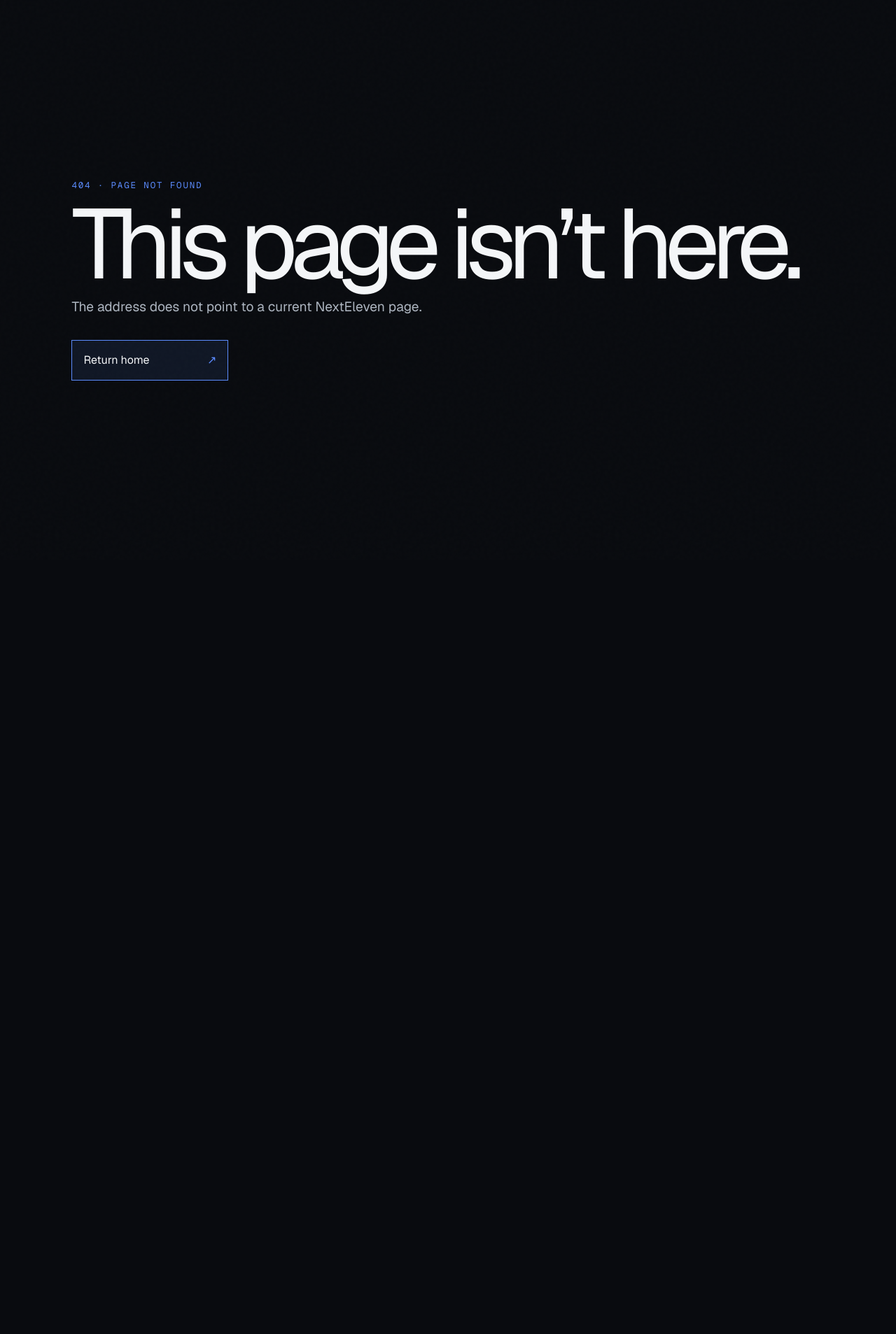
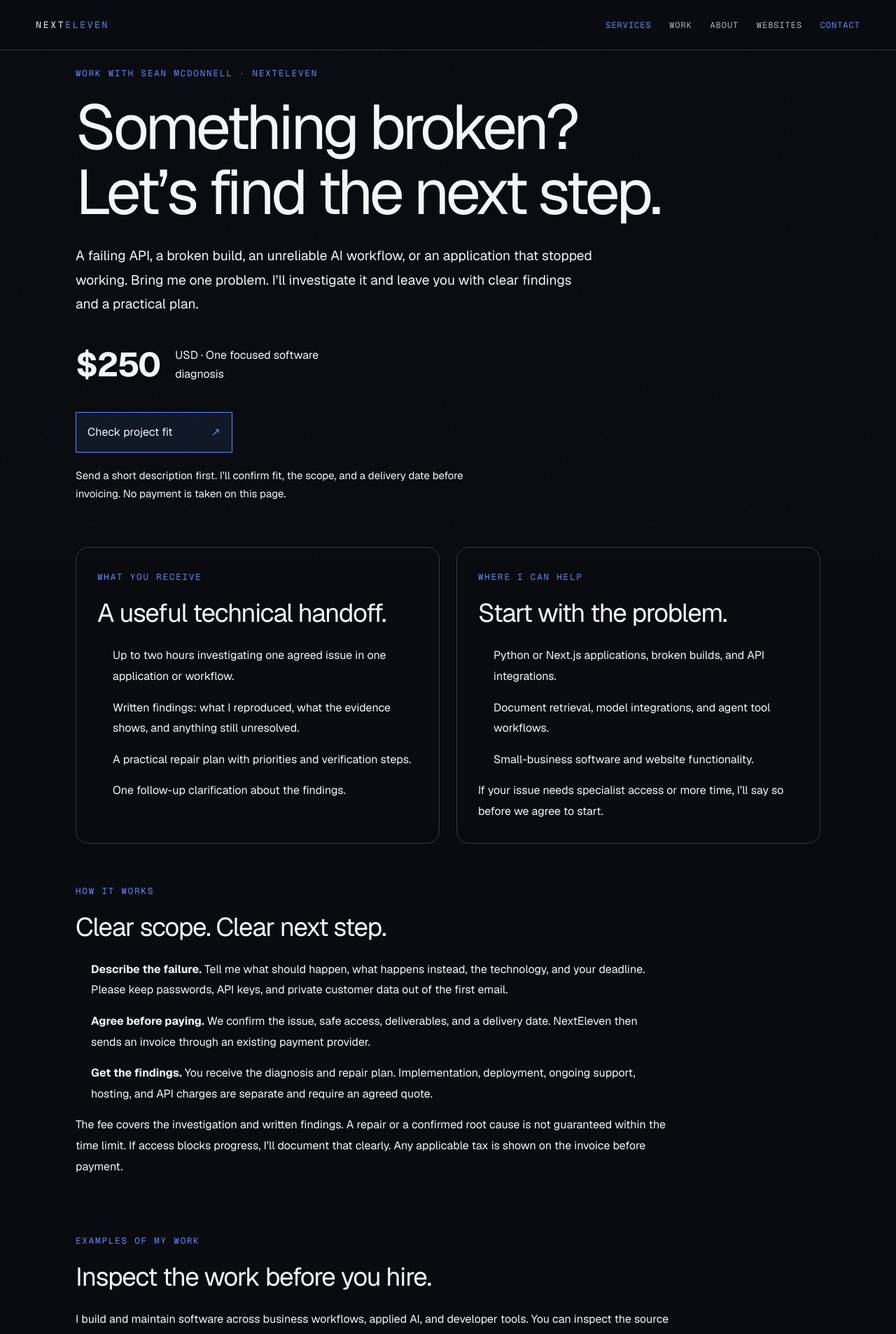
Before and after one commit to seanebones-lang/nexteleven-web, a Next.js app: page /diagnosis in a window 1280 px wide. Before the commit this address had no page. Shown: the top 1907 px of the page at 70% size. Before the commit the page ends 800 px from the top, so only its background shows below. Built offline with nearby package versions, Linux system fonts and the light colour scheme.

Commit message:
Add a scoped software diagnosis service offer

```diff
--- a/src/app/build/page.tsx
+++ b/src/app/build/page.tsx
@@ -28,6 +28,7 @@
         <h1>Build it.<br />Improve it.</h1>
         <p>I build custom software and help existing systems work better. You can bring me a business problem, an unfinished application, or a technical brief. We’ll agree on a useful first step and how to verify it.</p>
         <a className="primary-action" href="#start">Discuss your project <span>↗</span></a>
+        <p>Have one broken workflow to investigate? <Link href="/diagnosis">Start with a $250 software diagnosis ↗</Link></p>
       </section>
       <section className="audience-section" aria-labelledby="audience-title">
         <p className="section-label">Two ways to start</p>
--- /dev/null
+++ b/src/app/diagnosis/page.module.css
@@ -0,0 +1,19 @@
+.main { max-width: 1120px; margin: 0 auto; padding: 56px 28px 80px; }
+.hero { max-width: 850px; padding: 40px 0 64px; }
+.hero h1 { font-size: clamp(2.7rem, 7vw, 5.7rem); line-height: 1.04; letter-spacing: -.055em; margin: 22px 0 28px; }
+.lead { max-width: 740px; font-size: 1.2rem; line-height: 1.8; }
+.price { display: flex; align-items: center; gap: 22px; margin: 32px 0; flex-wrap: wrap; }
+.price strong { font-size: 3rem; letter-spacing: -.04em; }
+.price span { max-width: 230px; line-height: 1.7; }
+.note { max-width: 600px; font-size: .94rem; line-height: 1.7; margin-top: 20px; }
+.grid { display: grid; grid-template-columns: 1fr 1fr; gap: 24px; }
+.grid article { border: 1px solid #7d7d7d66; border-radius: 18px; padding: 30px; }
+.main h2 { font-size: clamp(1.6rem, 3vw, 2.3rem); letter-spacing: -.035em; line-height: 1.2; margin: 18px 0 24px; }
+.main li, .grid p, .process p, .proof p, .contact p { line-height: 1.85; }
+.main ul, .main ol { padding-left: 22px; }
+.main li { margin-bottom: 15px; }
+.process, .proof, .contact { padding: 56px 0 24px; max-width: 850px; }
+.proof div { display: flex; flex-wrap: wrap; gap: 20px; }
+.proof a { text-decoration: underline; text-underline-offset: 4px; }
+.contact { border-top: 1px solid #7d7d7d66; margin-top: 40px; }
+@media (max-width: 680px) { .grid { grid-template-columns: 1fr; } .main { padding: 28px 20px 56px; } .hero { padding-top: 20px; } .grid article { padding: 24px; } }
--- /dev/null
+++ b/src/app/diagnosis/page.tsx
@@ -0,0 +1,53 @@
+import type { Metadata } from "next";
+import Link from "next/link";
+import { InnerHeader } from "@/components/shell/InnerHeader";
+import { SiteFooter } from "@/components/shell/SiteFooter";
+import styles from "./page.module.css";
+
+export const metadata: Metadata = {
+  title: { absolute: "$250 software diagnosis · NextEleven" },
+  description: "A focused investigation of one broken software workflow. Get written findings, verification steps, and a practical repair plan from Sean McDonnell at NextEleven.",
+  alternates: { canonical: "/diagnosis" },
+};
+
+const email = "mailto:nextelevenstudios@gmail.com?" + Object.entries({
+  subject: "Software diagnosis — project fit",
+  body: "What should happen:\n\nWhat happens instead:\n\nTechnology or public project link:\n\nHow I reproduce the issue:\n\nMy deadline:\n\nPlease check whether this fits the $250 diagnosis.\n",
+}).map(([key, value]) => `${key}=${encodeURIComponent(value)}`).join("&");
+
+export default function DiagnosisPage() {
+  return <>
+    <InnerHeader current="build" />
+    <main className={styles.main}>
+      <section className={styles.hero}>
+        <p className="section-label">Work with Sean McDonnell · NextEleven</p>
+        <h1>Something broken?<br />Let’s find the next step.</h1>
+        <p className={styles.lead}>A failing API, a broken build, an unreliable AI workflow, or an application that stopped working. Bring me one problem. I’ll investigate it and leave you with clear findings and a practical plan.</p>
+        <div className={styles.price}><strong>$250</strong><span>USD · One focused software diagnosis</span></div>
+        <a className="primary-action" href={email}>Check project fit <span aria-hidden="true">↗</span></a>
+        <p className={styles.note}>Send a short description first. I’ll confirm fit, the scope, and a delivery date before invoicing. No payment is taken on this page.</p>
+      </section>
+      <section className={styles.grid} aria-label="The diagnosis scope">
+        <article><p className="section-label">What you receive</p><h2>A useful technical handoff.</h2><ul>
+          <li>Up to two hours investigating one agreed issue in one application or workflow.</li>
+          <li>Written findings: what I reproduced, what the evidence shows, and anything still unresolved.</li>
+          <li>A practical repair plan with priorities and verification steps.</li>
+          <li>One follow-up clarification about the findings.</li>
+        </ul></article>
+        <article><p className="section-label">Where I can help</p><h2>Start with the problem.</h2><ul>
+          <li>Python or Next.js applications, broken builds, and API integrations.</li>
+          <li>Document retrieval, model integrations, and agent tool workflows.</li>
+          <li>Small-business software and website functionality.</li>
+        </ul><p>If your issue needs specialist access or more time, I’ll say so before we agree to start.</p></article>
+      </section>
+      <section className={styles.process}><p className="section-label">How it works</p><h2>Clear scope. Clear next step.</h2><ol>
+        <li><strong>Describe the failure.</strong> Tell me what should happen, what happens instead, the technology, and your deadline. Please keep passwords, API keys, and private customer data out of the first email.</li>
+        <li><strong>Agree before paying.</strong> We confirm the issue, safe access, deliverables, and a delivery date. NextEleven then sends an invoice through an existing payment provider.</li>
+        <li><strong>Get the findings.</strong> You receive the diagnosis and repair plan. Implementation, deployment, ongoing support, hosting, and API charges are separate and require an agreed quote.</li>
+      </ol><p>The fee covers the investigation and written findings. A repair or a confirmed root cause is not guaranteed within the time limit. If access blocks progress, I’ll document that clearly. Any applicable tax is shown on the invoice before payment.</p></section>
+      <section className={styles.proof}><p className="section-label">Examples of my work</p><h2>Inspect the work before you hire.</h2><p>I build and maintain software across business workflows, applied AI, and developer tools. You can inspect the source and documented limits of my public projects.</p><div><Link href="/work">Selected software and client work ↗</Link><Link href="/deadbolt">DeadBolt: local agent execution gate ↗</Link><a href="https://github.com/seanebones-lang/personal-RAG">PersonalRAGVault source ↗</a></div></section>
+      <section className={styles.contact}><h2>What’s getting in the way?</h2><p>A plain-language description is enough to begin.</p><a className="primary-action" href={email}>Email Sean about the issue <span aria-hidden="true">↗</span></a><p>nextelevenstudios@gmail.com · DFW and remote engagements</p></section>
+    </main>
+    <SiteFooter />
+  </>;
+}
--- a/src/app/sitemap.ts
+++ b/src/app/sitemap.ts
@@ -1,2 +1,2 @@
 import type { MetadataRoute } from "next";
-export default function sitemap():MetadataRoute.Sitemap { const routes=["","/about","/work","/build","/presence","/deadbolt"]; return routes.map(route=>({url:`https://www.nexteleven.dev${route}`,lastModified:new Date("2026-10-09"),changeFrequency:"monthly",priority:route===""?1:.8})); }
+export default function sitemap():MetadataRoute.Sitemap { const routes=["","/about","/work","/build","/presence","/deadbolt","/diagnosis"]; return routes.map(route=>({url:`https://www.nexteleven.dev${route}`,lastModified:new Date("2026-10-12"),changeFrequency:"monthly",priority:route===""?1:.8})); }
```
Also changed, not shown: 1 other file (tests, documents, lock files or other folders).
